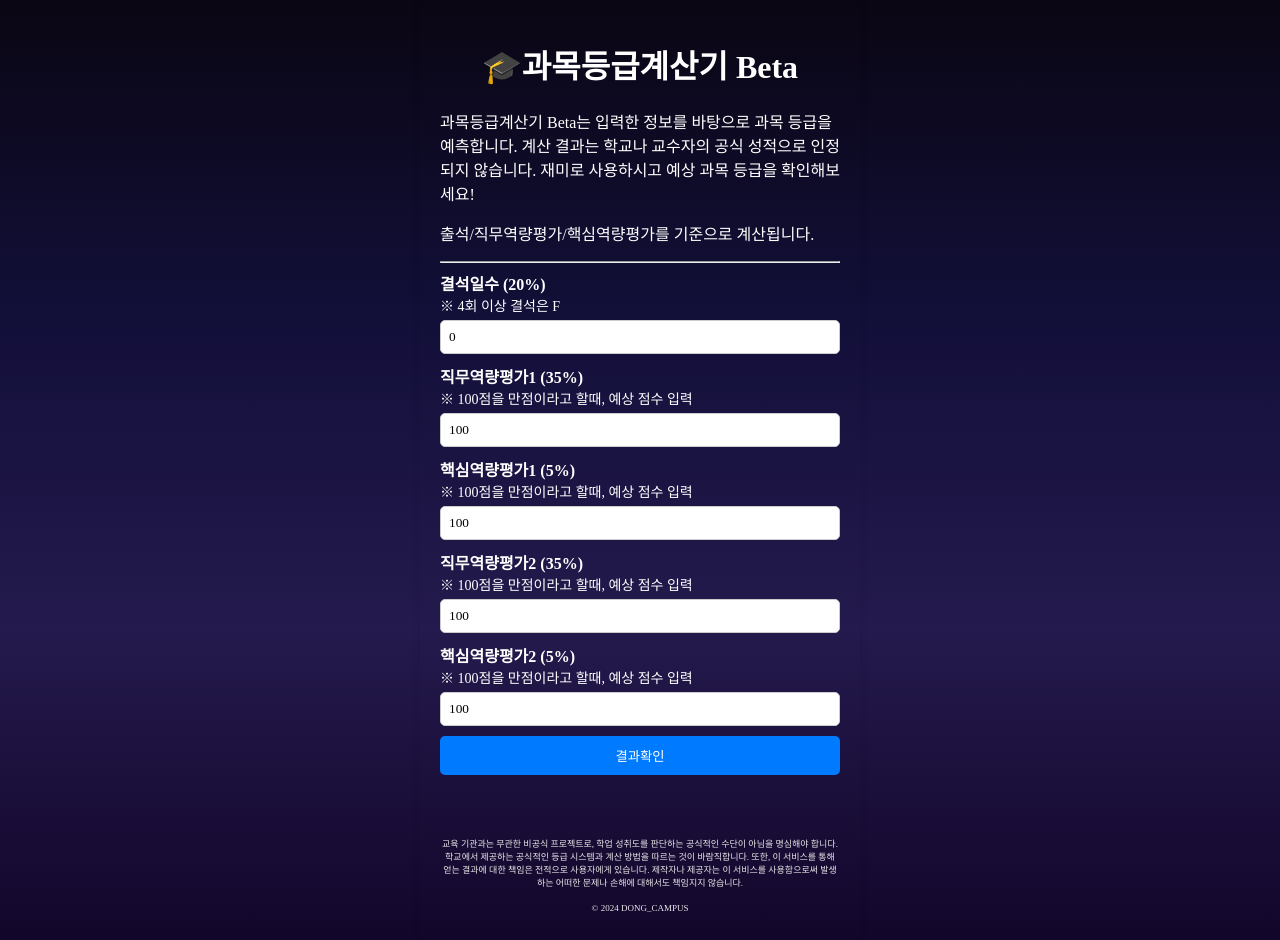
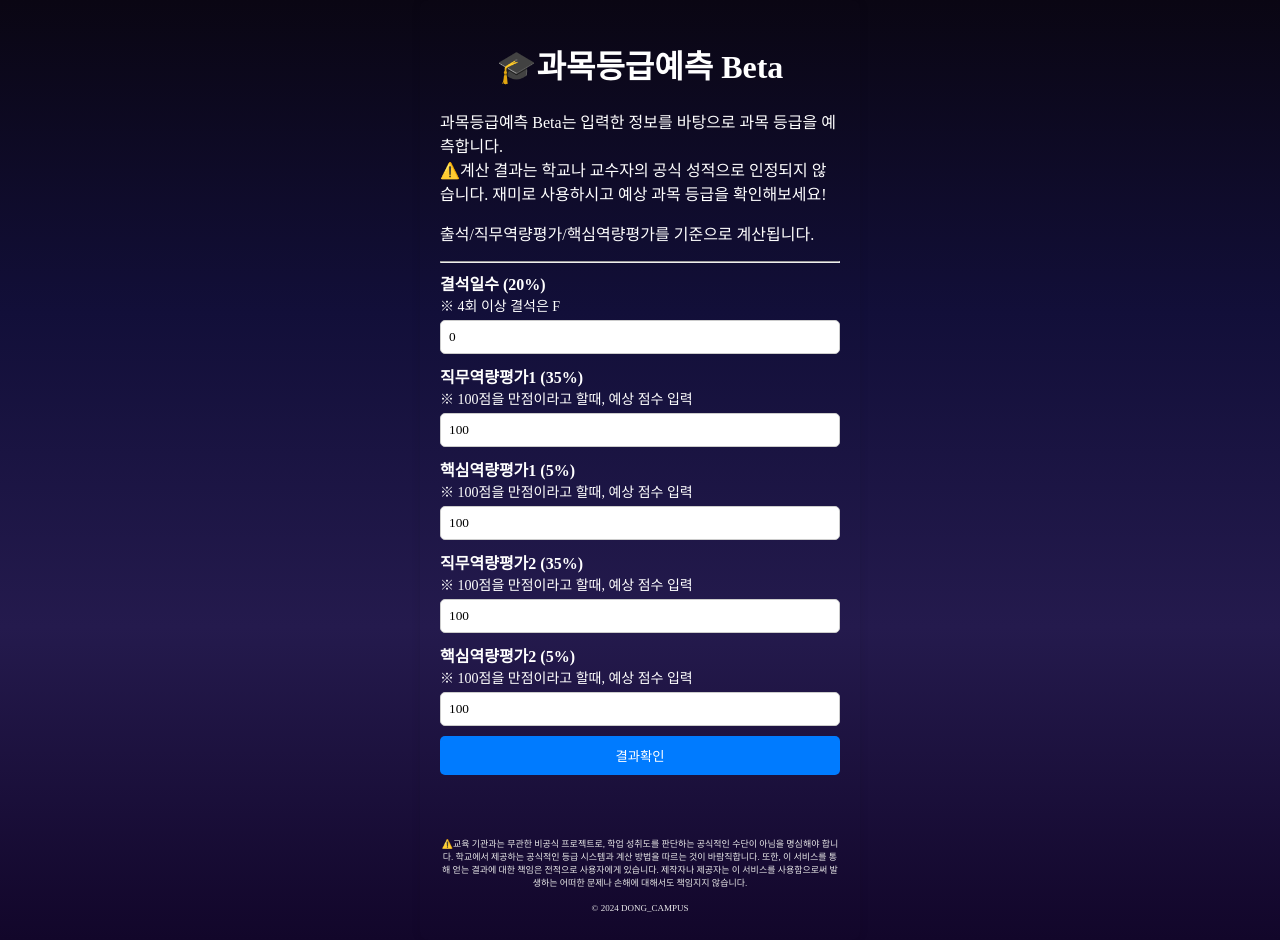
Before and after one commit to propicgram/GradeCalculator, a plain HTML site: page index.html in a window 1280 px wide. Drawn offline with Linux system fonts and the light colour scheme; a web font is replaced by a local one.

Commit message:
Update index.html

```diff
--- a/index.html
+++ b/index.html
@@ -3,7 +3,7 @@
 <head>
 <meta charset="UTF-8">
 <meta name="viewport" content="width=device-width, initial-scale=1.0, user-scalable=no">
-<title>과목성적계산기</title>
+<title>과목등급예측Beta</title>
 <style>
     @font-face {
         font-family: 'SUITE-Regular';
@@ -142,8 +142,8 @@
 </head>
 <body class="no-drag">
     <div class="container">
-        <h1>🎓과목등급계산기 Beta</h1>
-        <p>과목등급계산기 Beta는 입력한 정보를 바탕으로 과목 등급을 예측합니다. 계산 결과는 학교나 교수자의 공식 성적으로 인정되지 않습니다. 재미로 사용하시고 예상 과목 등급을 확인해보세요!</p>
+        <h1>🎓과목등급예측 Beta</h1>
+        <p>과목등급예측 Beta는 입력한 정보를 바탕으로 과목 등급을 예측합니다.<br>⚠️계산 결과는 학교나 교수자의 공식 성적으로 인정되지 않습니다. 재미로 사용하시고 예상 과목 등급을 확인해보세요!</p>
         <p>출석/직무역량평가/핵심역량평가를 기준으로 계산됩니다.</p>
         <hr>
         <form id="gradeCalculator">
@@ -165,7 +165,7 @@
           <button type="button" onclick="calculateGrade()">결과확인</button>
         </form>
         <div id="result"></div>
-        <footer>교육 기관과는 무관한 비공식 프로젝트로, 학업 성취도를 판단하는 공식적인 수단이 아님을 명심해야 합니다. 학교에서 제공하는 공식적인 등급 시스템과 계산 방법을 따르는 것이 바람직합니다.
+        <footer>⚠️교육 기관과는 무관한 비공식 프로젝트로, 학업 성취도를 판단하는 공식적인 수단이 아님을 명심해야 합니다. 학교에서 제공하는 공식적인 등급 시스템과 계산 방법을 따르는 것이 바람직합니다.
 
           또한, 이 서비스를 통해 얻는 결과에 대한 책임은 전적으로 사용자에게 있습니다. 제작자나 제공자는 이 서비스를 사용함으로써 발생하는 어떠한 문제나 손해에 대해서도 책임지지 않습니다.</footer>
         <footer>© 2024 DONG_CAMPUS</footer>
```
